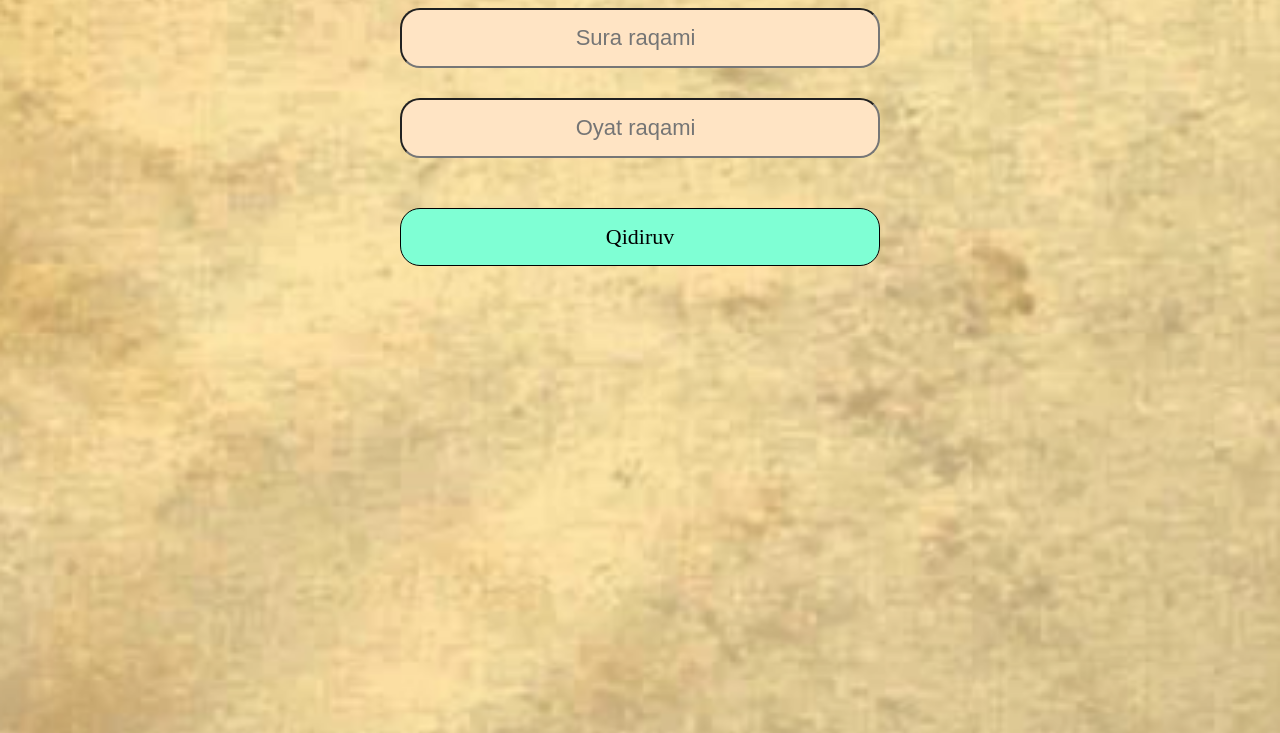
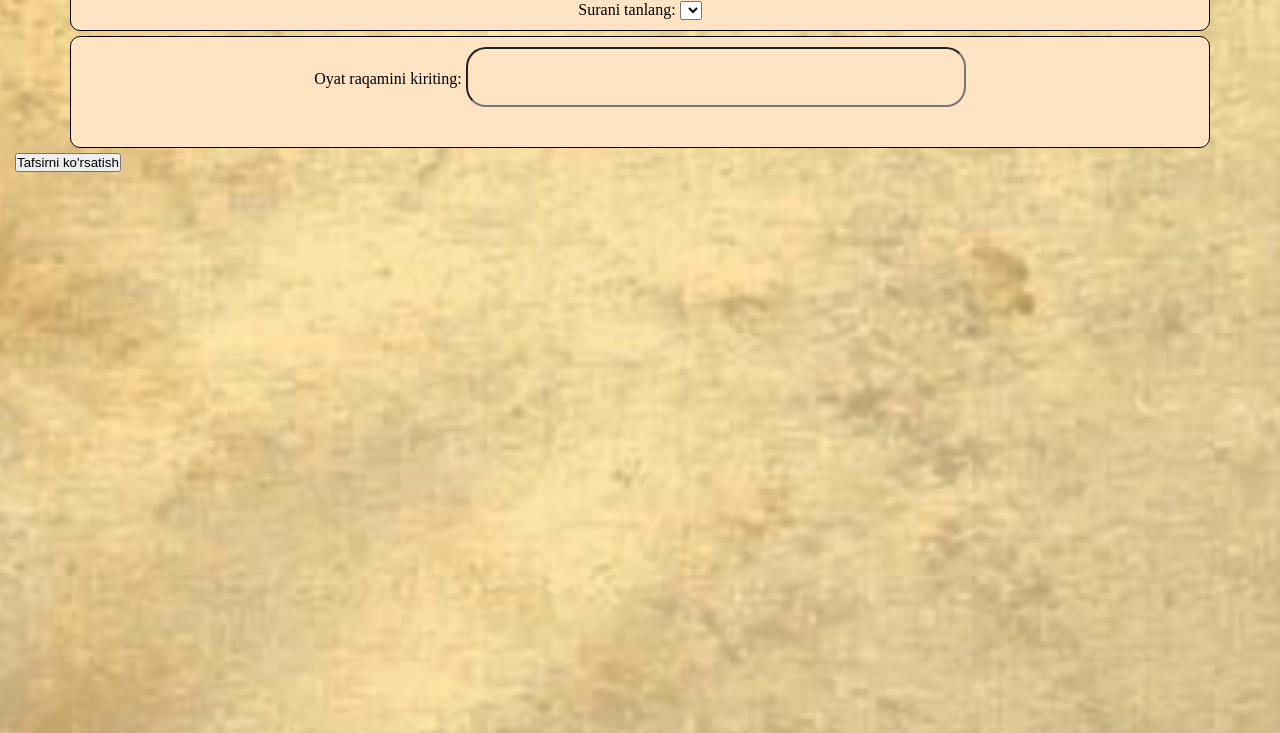
Before and after one commit to Sardor336/new_tafsir, a plain HTML site: page index.html in a window 1280 px wide. Shown: the part 67-800 px from the top of the page. Drawn offline with Linux system fonts and the light colour scheme.

Commit message:
Update index.html

```diff
--- a/index.html
+++ b/index.html
@@ -10,17 +10,42 @@
 
 <body>
 
-    <form action="" name="my">
+    <!-- <form action="" name="my">
         <input type="number" placeholder=" Sura raqami" name="sura">
         <input type="number" placeholder=" Oyat raqami" name="oyat">
 
         <a href="#" onclick="btnSearch()">Qidiruv</a>
 
 
-    </form>
+    </form> -->
+
+    <h1>Qur'on Tafsiri</h1>
+    <p class="suraNomi">
+        <label for="sura">Surani tanlang:</label>
+        <select id="sura">
+
+        </select>
+    </p>
 
 
-    <script src="script.js"></script>
+
+
+<p class="oyatNomi">
+    <label for="ayat">Oyat raqamini kiriting:</label>
+
+    <input type="number" id="ayat" min="1" max="286">
+
+</p>
+
+
+
+    <button onclick="showTafsiri()">Tafsirni ko'rsatish</button>
+
+    <div id="tafsir"></div>
+
+
+    <!-- <script src="script.js"></script> -->
+    <script src="newScript.js"></script>
 </body>
 
 </html>
```
